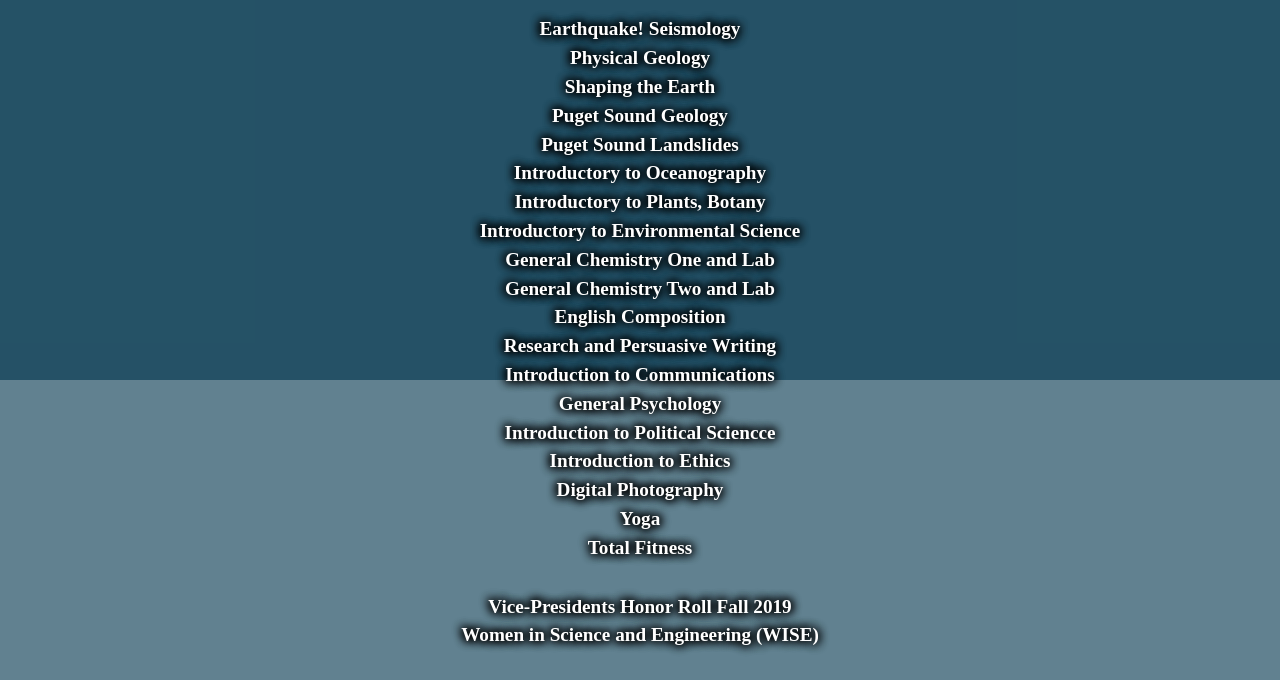
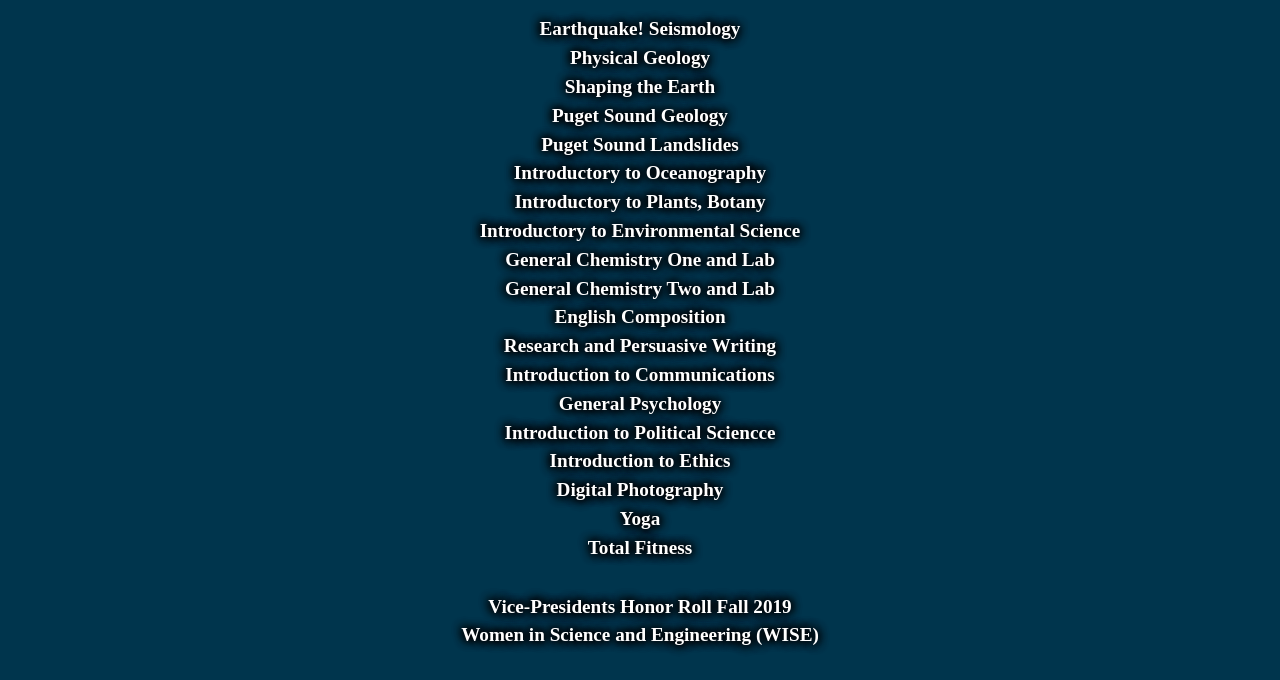
Before and after one commit to sadng/SN, a plain HTML site: page HL.html in a window 1280 px wide. Shown: the part 420-1100 px from the top of the page. Drawn offline with Linux system fonts and the light colour scheme.

Commit message:
Update HL.css

```diff
--- a/HL.css
+++ b/HL.css
@@ -1,7 +1,7 @@
 html, body {
     height: 100%;
     margin: 0;
-    background-color: rgba(0, 53, 77, 0.62);
+    background-color: #00354d;
     line-height: 2vw;
   }
 
```
